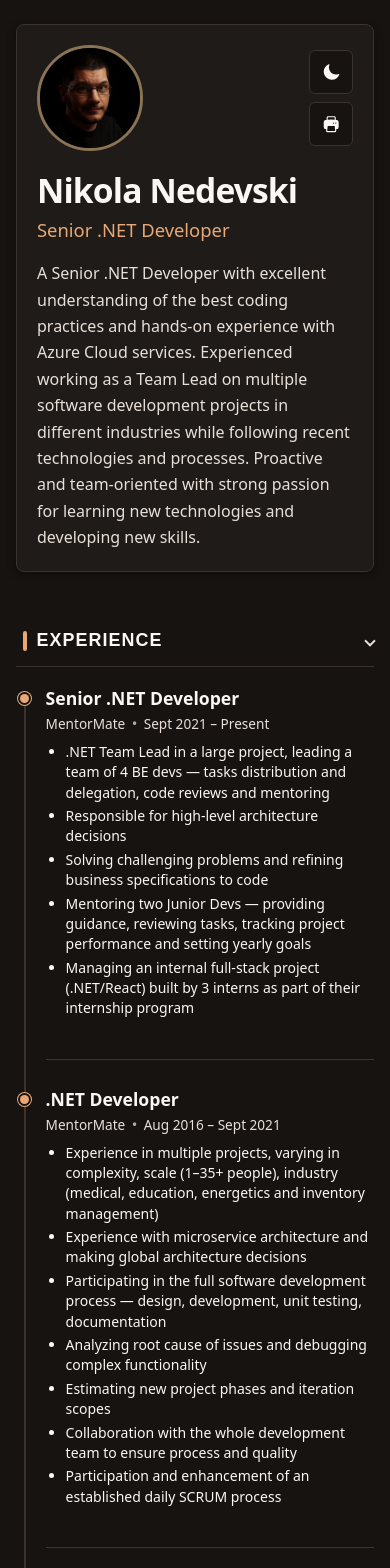
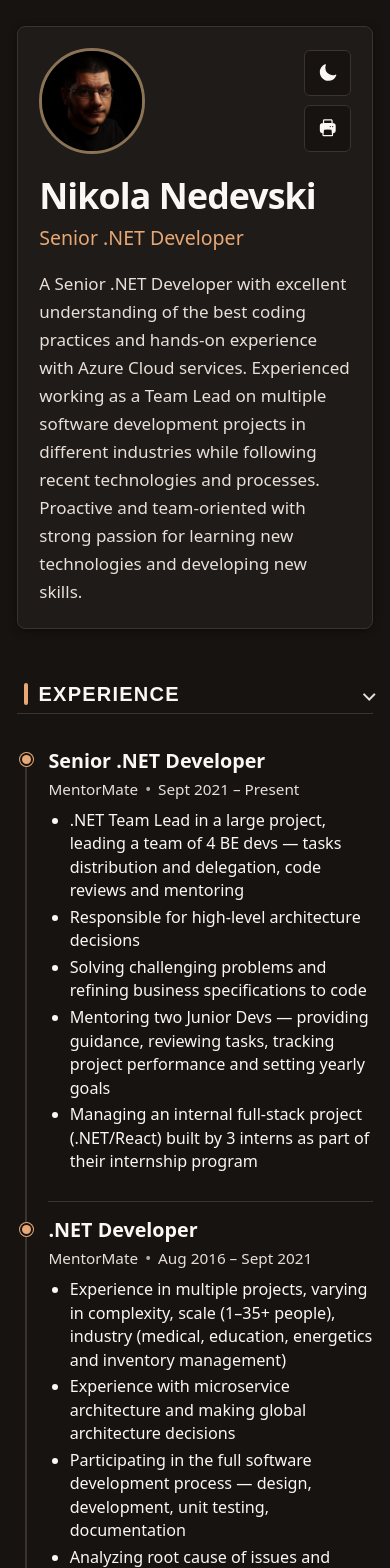
Before and after one commit to nedevski/cv, a React (Vite) app: page / in a window 390 px wide. Shown: the top 1568 px of the page. Built offline with nearby package versions, Linux system fonts and the light colour scheme; no server answers.

Commit message:
Font updates + added AZ-204

```diff
--- a/data/cv.yaml
+++ b/data/cv.yaml
@@ -281,6 +281,12 @@ personalProjects:
     highlights: []
 
 certifications:
+  - title: "Microsoft Certified: Azure Developer Associate (AZ-204)"
+    issuer: Microsoft
+    year: July 2026
+    verifyUrl: https://learn.microsoft.com/en-us/users/nedevski/credentials/11a75ebcfc11602
+    verifyLabel: Verify credential
+
   - title: "React - The Complete Guide (incl Hooks, React Router, Redux)"
     issuer: Udemy
     year: Jan 2022
@@ -290,7 +296,7 @@ certifications:
   - title: "Microsoft Certified: Azure Fundamentals (AZ-900)"
     issuer: Microsoft
     year: Oct 2021
-    verifyUrl: https://www.credly.com/badges/4130bb43-ea0b-450c-b56d-0b953d066a11
+    verifyUrl: https://learn.microsoft.com/en-us/users/nedevski/credentials/470f1af4890ec0d0
     verifyLabel: Verify credential
 
 education:
--- a/src/styles/cv.css
+++ b/src/styles/cv.css
@@ -1,8 +1,8 @@
 /* ── Layout tokens (colors live in styles/themes/*.css) ── */
 :root {
-  --max-width: 980px;
+  --max-width: 1200px;
   --gap: 2.75rem;
-  --section-gap: 2.25rem;
+  --section-gap: 1.125rem;
   --radius: 8px;
   --radius-sm: 6px;
 }
@@ -142,7 +142,7 @@ a:hover {
 }
 
 .cv-column--secondary {
-  --sidebar-section-gap: 2.25rem;
+  --sidebar-section-gap: 1.125rem;
   padding: var(--sidebar-inset);
   background: var(--surface);
   border: 1px solid var(--border);
@@ -151,6 +151,14 @@ a:hover {
 }
 
 @media screen and (min-width: 721px) {
+  html {
+    font-size: 19px;
+  }
+
+  .cv {
+    padding: 2.5rem 2rem 3.5rem;
+  }
+
   .cv-column--primary > .cv-section:first-child .cv-section__toggle {
     padding-top: var(--sidebar-inset);
   }
@@ -286,10 +294,24 @@ a:hover {
   margin-top: 1.25rem;
 }
 
+@media screen {
+  .cv-section__toggle {
+    padding-bottom: 0.3rem;
+  }
+
+  .cv-section__content {
+    margin-top: 2rem;
+  }
+
+  .cv-column--secondary .cv-section__content {
+    margin-top: 1.75rem;
+  }
+}
+
 /* ── Entries ───────────────────────────────────────────── */
 .entry {
-  margin-bottom: 1.75rem;
-  padding-bottom: 1.75rem;
+  margin-bottom: 0.875rem;
+  padding-bottom: 0.875rem;
   border-bottom: 1px solid var(--border);
 }
 
@@ -451,8 +473,8 @@ a:hover {
 }
 
 .timeline--compact .entry {
-  margin-bottom: 1.1rem;
-  padding-bottom: 1.1rem;
+  margin-bottom: 0.55rem;
+  padding-bottom: 0.55rem;
 }
 
 /* ── Contact ───────────────────────────────────────────── */
@@ -551,10 +573,6 @@ a:hover {
 
 /* ── Mobile: collapsible sections (screen only — print keeps desktop layout) */
 @media screen and (max-width: 720px) {
-  html {
-    font-size: 16px;
-  }
-
   .cv {
     padding: 1.5rem 1rem 2.5rem;
   }
@@ -586,12 +604,12 @@ a:hover {
   }
 
   .cv-main {
-    gap: 2rem;
+    gap: 1rem;
   }
 
   .cv-page--columns {
     grid-template-columns: 1fr;
-    gap: 2rem;
+    gap: 1rem;
   }
 
   .cv-column--secondary {
@@ -609,7 +627,7 @@ a:hover {
 
   .cv-section__toggle {
     cursor: pointer;
-    padding: 0.85rem 0;
+    padding: 0.35rem 0 0.3rem;
     border-bottom: 1px solid var(--border);
   }
 
@@ -637,13 +655,34 @@ a:hover {
     padding-block-end: 0.25rem;
   }
 
-  .cv-section__content:not(.timeline) {
-    padding-block-start: 0.5rem;
-  }
-
   .cv-section:has(.timeline) {
     --timeline-gutter: 1.1rem;
     --timeline-gap: 0.75rem;
+  }
+
+  .cv-section__title {
+    font-size: 1.18rem;
+  }
+
+  .entry__title {
+    font-size: 1.16rem;
+  }
+
+  .entry--compact .entry__title {
+    font-size: 1.1rem;
+  }
+
+  .entry__meta {
+    font-size: 0.9rem;
+  }
+
+  .entry__text,
+  .entry__list {
+    font-size: 0.95rem;
+  }
+
+  .chip-list--tech .chip {
+    font-size: 0.88rem;
   }
 }
 
@@ -819,6 +858,11 @@ a:hover {
     page-break-inside: avoid;
   }
 
+  .timeline--compact .entry {
+    margin-bottom: 1.1rem;
+    padding-bottom: 1.1rem;
+  }
+
   .entry__list {
     margin-bottom: 0.45rem;
   }
```
